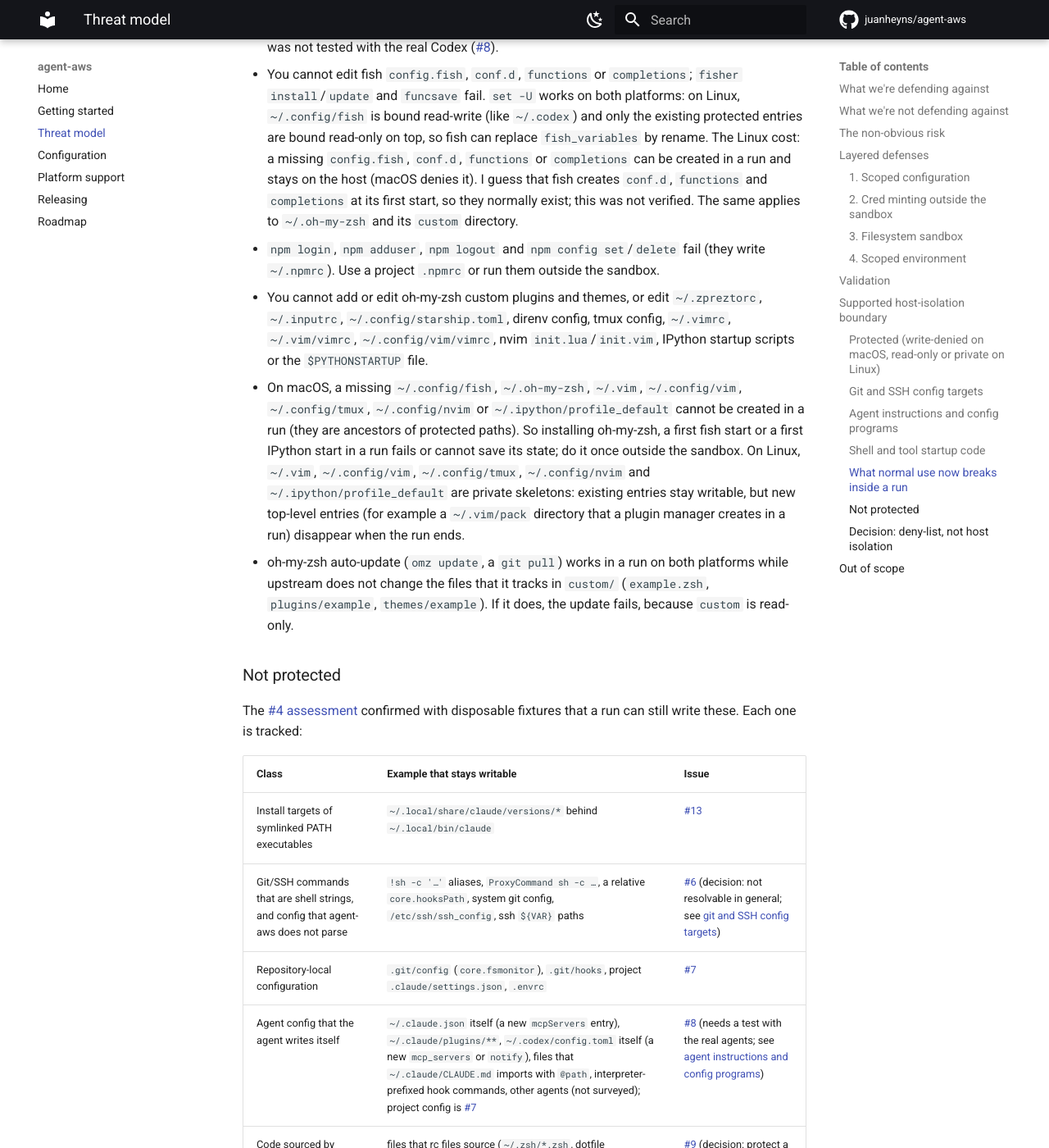
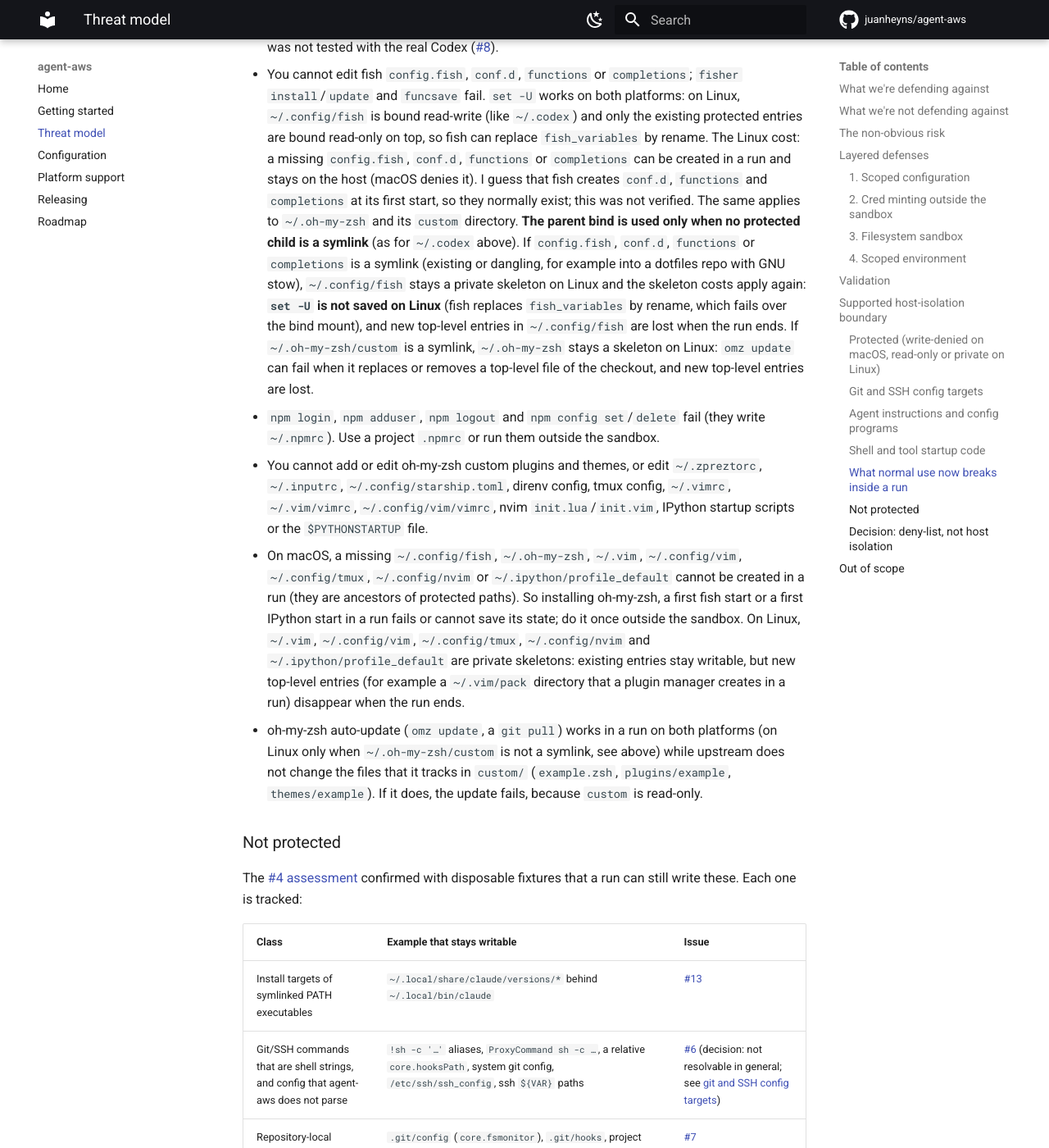
Before and after one commit to juanheyns/agent-aws, an MkDocs documentation site: the page built from docs/threat-model.md, in a window 1280 px wide and 1400 px high, scrolled down 11006 px. Shown: the whole window at 82% size. Built offline with MkDocs 1.6.1 and Material for MkDocs 9.7.7, drawn with Linux system fonts in a browser that asks for light colours; comment, search, counter and statistics services are not loaded.

Commit message:
Docs: with a symlinked protected child, ~/.config/fish and ~/.oh-my-zsh stay skeletons on Linux (review round 2, R2-1)

```diff
--- a/docs/threat-model.md
+++ b/docs/threat-model.md
@@ -495,7 +495,16 @@
   and stays on the host (macOS denies it). I guess that fish creates `conf.d`,
   `functions` and `completions` at its first start, so they normally exist;
   this was not verified. The same applies to `~/.oh-my-zsh` and its `custom`
-  directory.
+  directory. **The parent bind is used only when no protected child is a
+  symlink** (as for `~/.codex` above). If `config.fish`, `conf.d`,
+  `functions` or `completions` is a symlink (existing or dangling, for
+  example into a dotfiles repo with GNU stow), `~/.config/fish` stays a
+  private skeleton on Linux and the skeleton costs apply again: **`set -U` is
+  not saved on Linux** (fish replaces `fish_variables` by rename, which fails
+  over the bind mount), and new top-level entries in `~/.config/fish` are lost
+  when the run ends. If `~/.oh-my-zsh/custom` is a symlink, `~/.oh-my-zsh`
+  stays a skeleton on Linux: `omz update` can fail when it replaces or removes
+  a top-level file of the checkout, and new top-level entries are lost.
 - `npm login`, `npm adduser`, `npm logout` and `npm config set`/`delete` fail
   (they write `~/.npmrc`). Use a project `.npmrc` or run them outside the
   sandbox.
@@ -514,7 +523,8 @@
   `~/.vim/pack` directory that a plugin manager creates in a run) disappear
   when the run ends.
 - oh-my-zsh auto-update (`omz update`, a `git pull`) works in a run on both
-  platforms while upstream does not change the files that it tracks in
+  platforms (on Linux only when `~/.oh-my-zsh/custom` is not a symlink, see
+  above) while upstream does not change the files that it tracks in
   `custom/` (`example.zsh`, `plugins/example`, `themes/example`). If it does,
   the update fails, because `custom` is read-only.
 
```
Also changed, not shown: docs/platform-support.md (+6 -1 lines).
